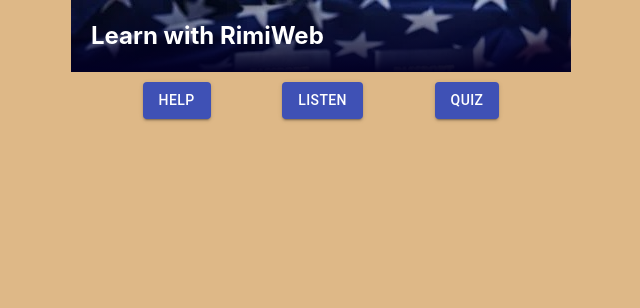
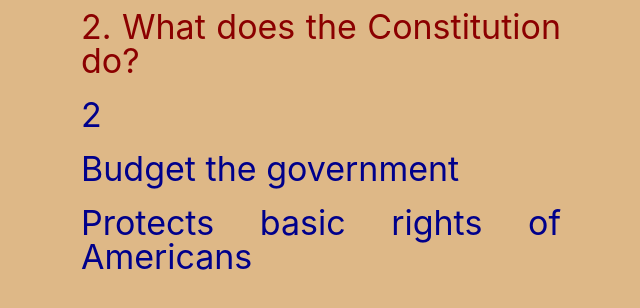
Before and after one commit to ricardo1753/Ciud-100, a React (Create React App) app: page / in a window 1280 px wide. Shown: the top 308 px of the page, without its empty margins (319-959 px from the left). Built offline with nearby package versions, Linux system fonts and the light colour scheme.

Commit message:
Working on the list

```diff
--- a/src/App.js
+++ b/src/App.js
@@ -1,11 +1,12 @@
 import React, { Component } from 'react';
 import Menu from './components/Menu';
+import Quiz3 from './components/Quiz-3';
 
 class App extends Component {
   render() {
     return (
       <div>
-        <Menu/>
+        <Quiz3/>
       </div>
     )
   }
--- a/src/components/Quiz-3.js
+++ b/src/components/Quiz-3.js
@@ -13,7 +13,7 @@
         <p className="pregunta">{datos[1].pregunta}</p>
         <ul>
           {resp.map((value, index) => {
-            return <li key={index}>{value}</li>;
+            return <li className="respuesta" key={index}>{value}</li>;
           })}
         </ul>
       </div>
--- a/src/datos_mem.json
+++ b/src/datos_mem.json
@@ -2,12 +2,12 @@
 "datos": [
   {
   "pregunta":  "1. What is the supreme law of the land?",
-  "respuesta":  "The Constitution",
+  "respuesta":  "1. The Constitution",
   "sonido":  "sounds/Track01.mp3"
   },
   {
   "pregunta":  "2. What does the Constitution do?",
-  "respuesta":  "Sets up the government. Defines the government. Protects basic rights of Americans",
+  "respuesta":  "2. Budget the government. Protects basic rights of Americans",
   "sonido":  "sounds/Track02.mp3"
   },
   {
```
